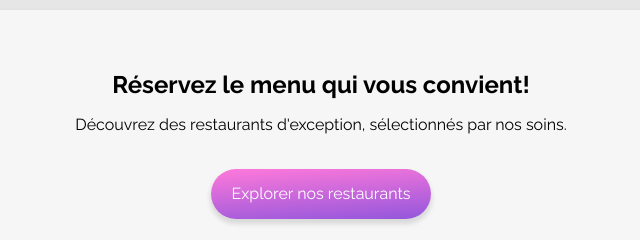
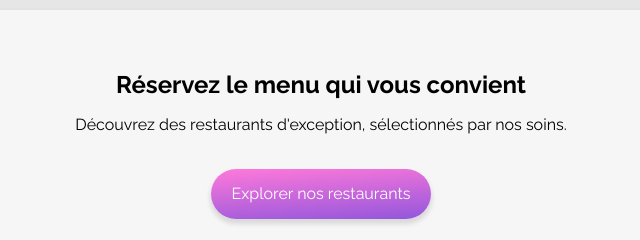
Before and after one commit to frumilly/projet3_food, a plain HTML site: page index.html in a window 1280 px wide. Shown: the part 174-414 px from the top of the page, 319-959 px from the left. Drawn offline with Linux system fonts and the light colour scheme.

Commit message:
code html fini

```diff
--- a/index.html
+++ b/index.html
@@ -31,7 +31,7 @@
             </div>
 			 <section class="recherche">
 
-                    <h1>Réservez le menu qui vous convient!</h1>
+                    <h1>Réservez le menu qui vous convient</h1>
 
                     <p>Découvrez des restaurants d'exception, sélectionnés par nos soins.</p>
 
```
